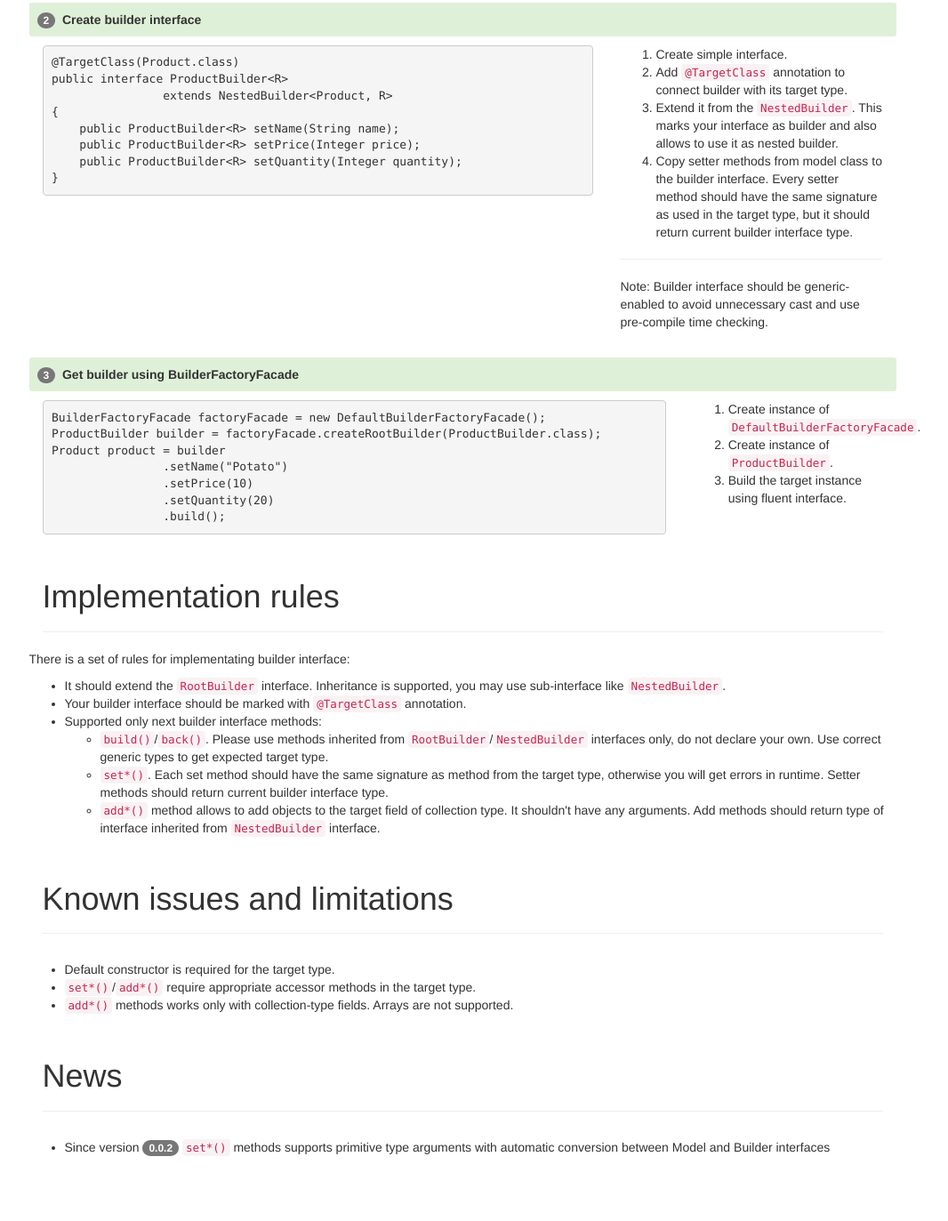
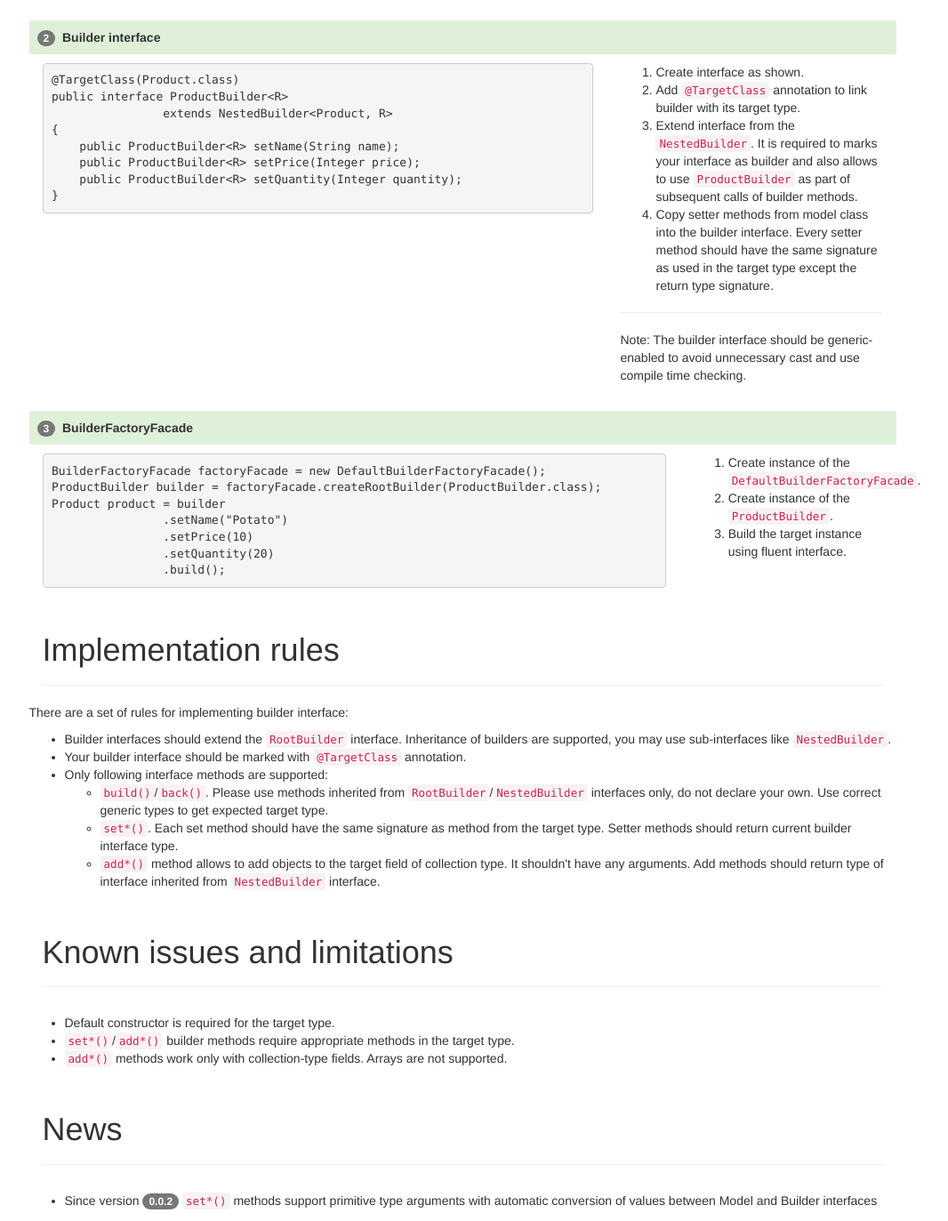
Before and after one commit to zhv/fluentbuilder, a plain HTML site: page index.html in a window 1280 px wide. Shown: the part 1246-2619 px from the top of the page at 89% size, without its empty margins (120-1186 px from the left). Drawn offline with nearby package versions, Linux system fonts and the light colour scheme; a small style sheet from the web is missing; a web font is replaced by a local one.

Commit message:
* wording corrections

```diff
--- a/index.html
+++ b/index.html
@@ -71,9 +71,9 @@
 					<p>
 						FluentBuilder is a small Java library which implements
 						 <a href="https://en.wikipedia.org/wiki/Builder_pattern">builder</a>
-						design pattern. It uses developer configured interfaces and
-						reflection methods to analyze model (target) and provides
-						convenient API.
+						design pattern. It uses developer-configured interfaces and
+						reflection methods to analyze target model and provides
+						convenient builder API.
 					</p>
 					<a href="https://github.com/zhv/fluentbuilder"><img
 						style="position: absolute; top: 0; right: 0; border: 0;"
@@ -90,12 +90,12 @@
 					<div class="col-md-4 column">
 						<h3>
 							<span class="glyphicon glyphicon-ok-sign" aria-hidden="true"></span>
-							<span>Dead simple</span>
+							<span>Simple</span>
 						</h3>
 						<p>
 							FluentBuilder designed as simple as possible. It requires
 							implementation of your model-specific interface only. Target
-							class (or model) may be represented as simple POJO. No
+							classes (or model) may be present as simple POJO. No
 							XML/JSON/etc configuration files required.
 						</p>
 					</div>
@@ -105,11 +105,11 @@
 							<span>Ready for extension</span>
 						</h3>
 						<p>
-							You have ability to use your own services. However you may
+							There is a possibility to use your own services. However you may
 							completely redefine builder process.
 						</p>
 						<p>
-							Extension points:
+							Please check at the following extension points if you like:
 							<ul>
 								<li><code>BuilderIntrospector</code></li>
 								<li><code>PropertySetter</code></li>
@@ -125,8 +125,8 @@
 						<p>
 							FluentBuilder is really small:
 							<ul>
-								<li>Only one JAR artifact (24 K size)</li>
-								<li>Only one dependency (SLF4J)</li>
+								<li>The only one JAR artifact (24K size)</li>
+								<li>The only one external dependency (SLF4J)</li>
 							</ul>
 						</p>
 					</div>
@@ -138,7 +138,7 @@
 				<div class="row clearfix">
 					<p class="well-sm bg-success">
 						<span class="badge">1</span>&nbsp;
-						<b>If you have some model class</b>
+						<b>Model class</b>
 					</p>
 					<div class="col-md-9 column">
 <pre class="code lang-java">
@@ -161,7 +161,7 @@ public class Product
 					</div>
 					<div class="col-md-3 column">
 						<ol>
-							<li>Create or use existing class.</li>
+							<li>You may create or use existing class.</li>
 							<li>Add get/set methods to turn your class into the POJO bean.</li>
 						</ol>
 					</div>
@@ -169,7 +169,7 @@ public class Product
 				<div class="row clearfix">
 					<p class="well-sm bg-success">
 						<span class="badge">2</span>&nbsp;
-						<b>Create builder interface</b>
+						<b>Builder interface</b>
 					</p>
 					<div class="col-md-8 column">
 <pre class="code lang-java">
@@ -185,23 +185,24 @@ public interface ProductBuilder&lt;R&gt;
 					</div>
 					<div class="col-md-4 column">
 						<ol>
-							<li>Create simple interface.</li>
-							<li>Add <code>@TargetClass</code> annotation to connect builder with its target type.</li>
-							<li>Extend it from the <code>NestedBuilder</code>. This marks your interface as
-								builder and also allows to use it as nested builder.</li>
-							<li>Copy setter methods from model class to the builder interface.
+							<li>Create interface as shown.</li>
+							<li>Add <code>@TargetClass</code> annotation to link builder with its target type.</li>
+							<li>Extend interface from the <code>NestedBuilder</code>. It is required to marks your
+								interface as builder and also allows to use <code>ProductBuilder</code> as part of
+								subsequent calls of builder methods.</li>
+							<li>Copy setter methods from model class into the builder interface.
 								Every setter method should have the same signature as used in
-								the target type, but it should return current builder interface type.</li>
+								the target type except the return type signature.</li>
 						</ol>
 						<hr />
-						<p>Note: Builder interface should be generic-enabled to avoid
-						unnecessary cast and use pre-compile time checking.</p>
+						<p>Note: The builder interface should be generic-enabled to avoid
+						unnecessary cast and use compile time checking.</p>
 					</div>
 				</div>
 				<div class="row clearfix">
 					<p class="well-sm bg-success">
 						<span class="badge">3</span>&nbsp;
-						<b>Get builder using BuilderFactoryFacade</b>
+						<b>BuilderFactoryFacade</b>
 					</p>
 					<div class="col-md-9 column">
 <pre class="code lang-java">
@@ -216,8 +217,8 @@ Product product = builder
 					</div>
 					<div class="col-md-3 column">
 						<ol>
-							<li>Create instance of <code>DefaultBuilderFactoryFacade</code>.</li>
-							<li>Create instance of <code>ProductBuilder</code>.</li>
+							<li>Create instance of the <code>DefaultBuilderFactoryFacade</code>.</li>
+							<li>Create instance of the <code>ProductBuilder</code>.</li>
 							<li>Build the target instance using fluent interface.</li>
 						</ol>
 					</div>
@@ -227,22 +228,22 @@ Product product = builder
 					<h1>Implementation rules</h1>
 				</div>
 				<div class="row clearfix">
-					<p>There is a set of rules for implementating builder interface:</p>
+					<p>There are a set of rules for implementing builder interface:</p>
 					<ul>
-						<li>It should extend the <code>RootBuilder</code> interface.
-							Inheritance is supported, you may use sub-interface like <code>NestedBuilder</code>.
+						<li>Builder interfaces should extend the <code>RootBuilder</code> interface.
+							Inheritance of builders are supported, you may use sub-interfaces like <code>NestedBuilder</code>.
 						</li>
 						<li>Your builder interface should be marked with <code>@TargetClass</code> annotation.</li>
 						<li>
-							Supported only next builder interface methods:
+							Only following interface methods are supported:
 							<ul>
 								<li><code>build()</code>/<code>back()</code>. Please use methods
 									inherited from <code>RootBuilder</code>/<code>NestedBuilder</code>
 									interfaces only, do not declare your own. Use correct generic
 									types to get expected target type.</li>
 								<li><code>set*()</code>. Each set method should have the
-									same signature as method from the target type, otherwise you will
-									get errors in runtime. Setter methods should return current builder interface type.</li>
+									same signature as method from the target type. Setter methods
+									should return current builder interface type.</li>
 								<li><code>add*()</code> method allows to add objects to the
 									target field of collection type. It shouldn't have any
 									arguments. Add methods should return type of interface
@@ -259,8 +260,8 @@ Product product = builder
 					<p>
 						<ul>
 							<li>Default constructor is required for the target type.</li>
-							<li><code>set*()</code>/<code>add*()</code> require appropriate accessor methods in the target type.</li>
-							<li><code>add*()</code> methods works only with collection-type fields. Arrays are not supported.</li>
+							<li><code>set*()</code>/<code>add*()</code> builder methods require appropriate methods in the target type.</li>
+							<li><code>add*()</code> methods work only with collection-type fields. Arrays are not supported.</li>
 						</ul>
 					</p>
 				</div>
@@ -271,7 +272,8 @@ Product product = builder
 				<div class="row clearfix">
 					<p>
 						<ul>
-							<li>Since version <span class="badge">0.0.2</span> <code>set*()</code> methods supports primitive type arguments with automatic conversion between Model and Builder interfaces</li>
+							<li>Since version <span class="badge">0.0.2</span> <code>set*()</code> methods support primitive
+								type arguments with automatic conversion of values between Model and Builder interfaces</li>
 						</ul>
 					</p>
 				</div>
```
